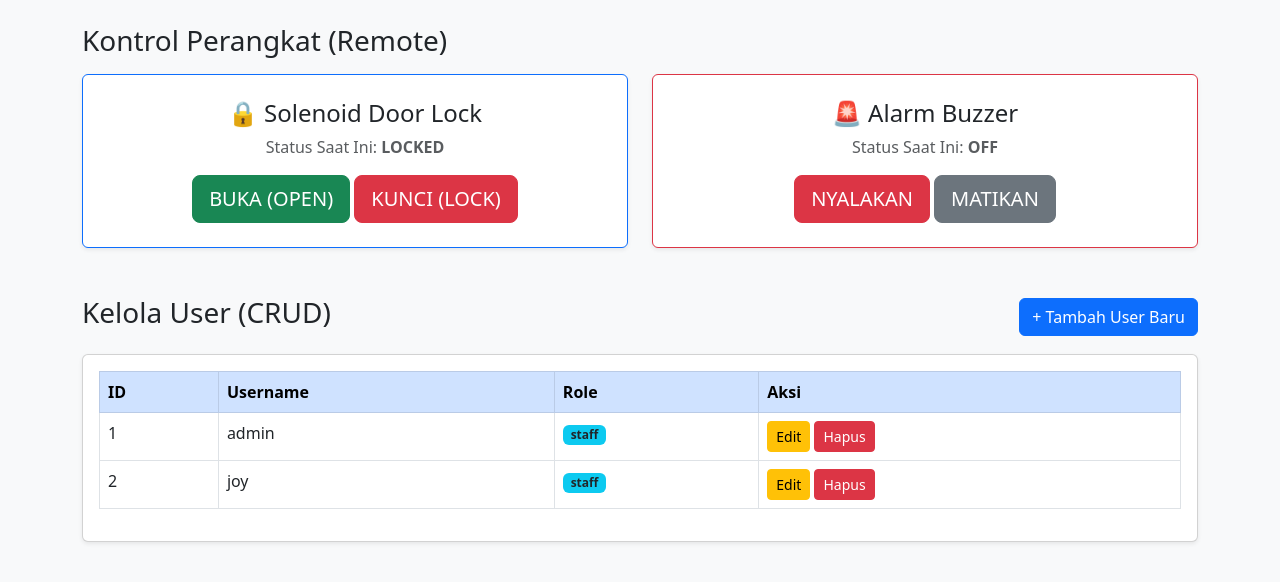
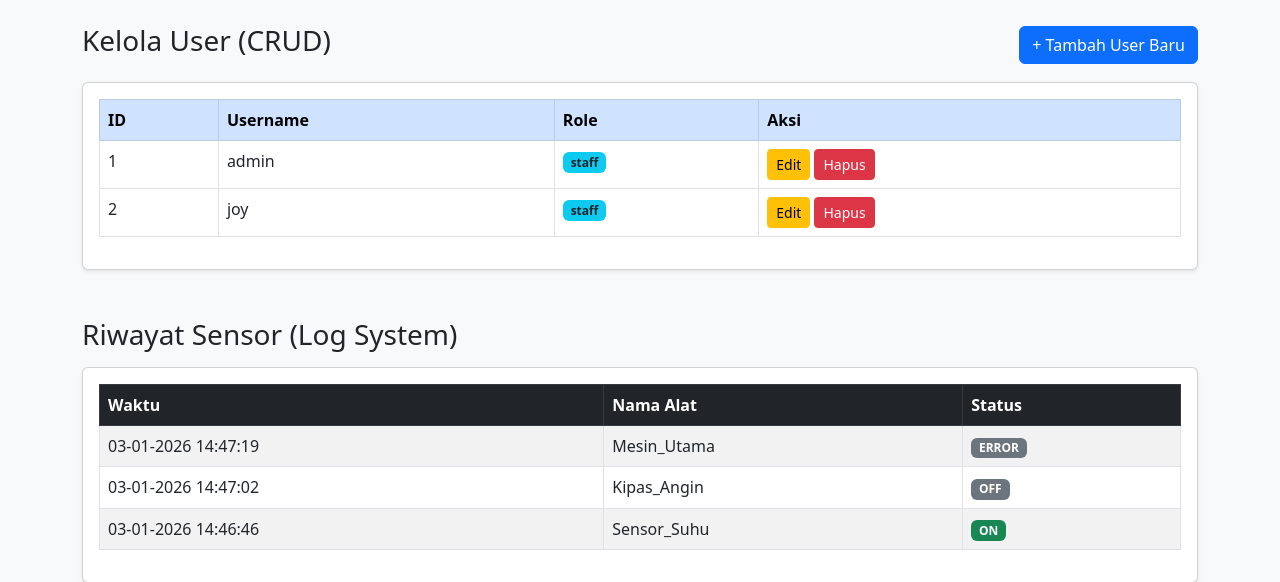
Before and after one commit to JoyySetiawan/IOT-alatgetar, a Flask app: page /dashboard in a window 1280 px wide. Shown: the part 56-638 px from the top of the page. Run offline with Flask 3, Linux system fonts and the light colour scheme; data comes from the database, SQL or seed files in the repository.

Commit message:
Hide control panel from dashboard - Display only User CRUD and Log System for Admin view

```diff
--- a/templates/dashboard.html
+++ b/templates/dashboard.html
@@ -19,30 +19,6 @@
     </nav>
 
     <div class="container">
-
-        <h3 class="mb-3">Kontrol Perangkat (Remote)</h3>
-        <div class="row mb-5">
-            <div class="col-md-6">
-                <div class="card shadow-sm text-center p-4 border-primary card-kontrol">
-                    <h4>🔒 Solenoid Door Lock</h4>
-                    <p class="text-muted mb-3">Status Saat Ini: <strong>{{ kontrol.solenoid }}</strong></p>
-                    <div class="d-grid gap-2 d-md-block">
-                        <a href="/set_kontrol/solenoid/OPEN" class="btn btn-success btn-lg">BUKA (OPEN)</a>
-                        <a href="/set_kontrol/solenoid/LOCKED" class="btn btn-danger btn-lg">KUNCI (LOCK)</a>
-                    </div>
-                </div>
-            </div>
-            <div class="col-md-6">
-                <div class="card shadow-sm text-center p-4 border-danger card-kontrol">
-                    <h4>🚨 Alarm Buzzer</h4>
-                    <p class="text-muted mb-3">Status Saat Ini: <strong>{{ kontrol.buzzer }}</strong></p>
-                    <div class="d-grid gap-2 d-md-block">
-                        <a href="/set_kontrol/buzzer/ON" class="btn btn-danger btn-lg">NYALAKAN</a>
-                        <a href="/set_kontrol/buzzer/OFF" class="btn btn-secondary btn-lg">MATIKAN</a>
-                    </div>
-                </div>
-            </div>
-        </div>
 
         <div class="d-flex justify-content-between align-items-center mb-3">
             <h3>Kelola User (CRUD)</h3>
```
